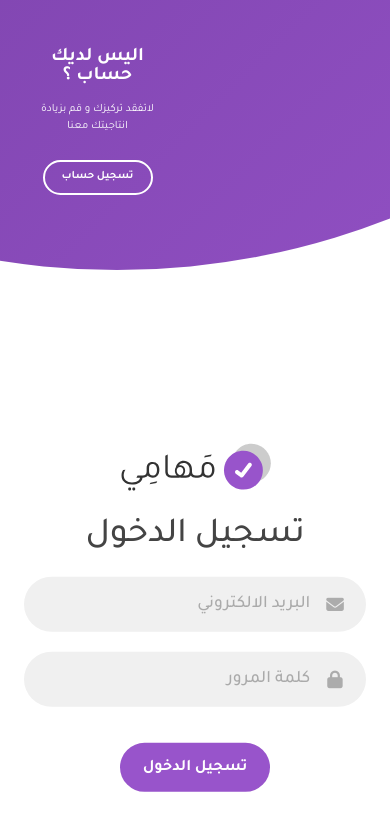
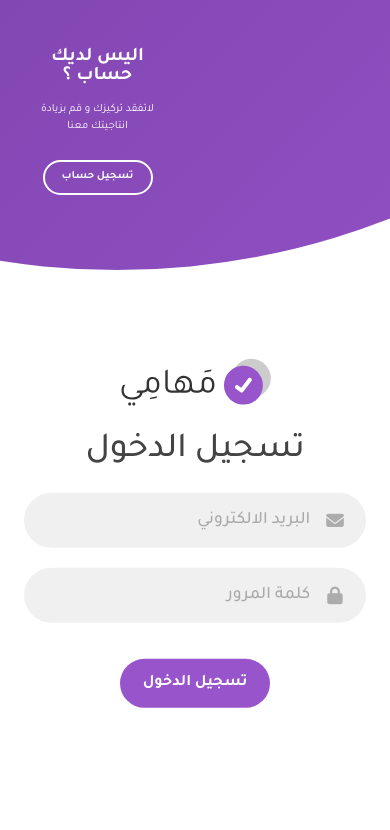
Before and after one commit to rawaabaessa/mahami-Reactjs, a React (Create React App) app: page / in a window 390 px wide. Shown: the top 830 px of the page. Built offline with nearby package versions, Linux system fonts and the light colour scheme.

Commit message:
update login page

```diff
--- a/src/assets/css/style.css
+++ b/src/assets/css/style.css
@@ -230,7 +230,7 @@ form.sign-up-form {
   .signin-signup {
     width: 100%;
     left: 50%;
-    top: 95%;
+    top: 85%;
     transform: translate(-50%, -100%);
   }
   .panels-container {
```
